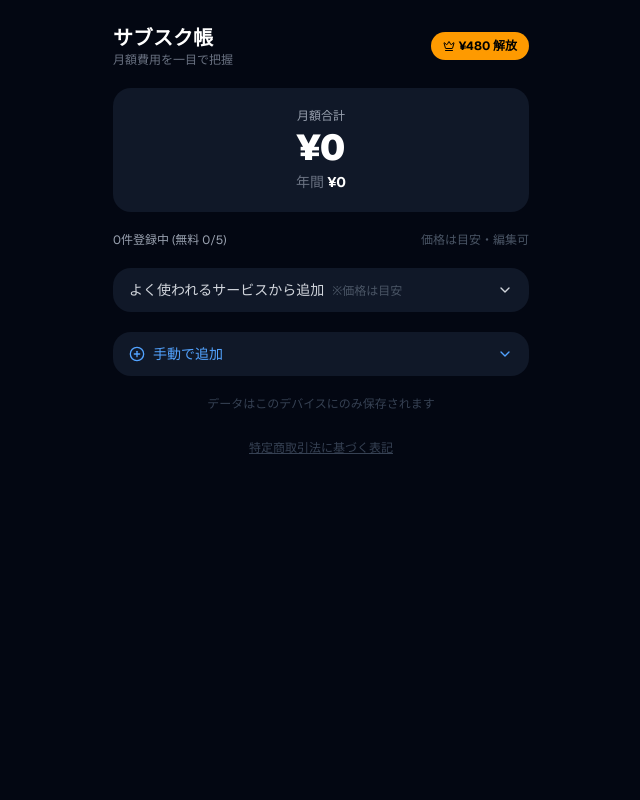
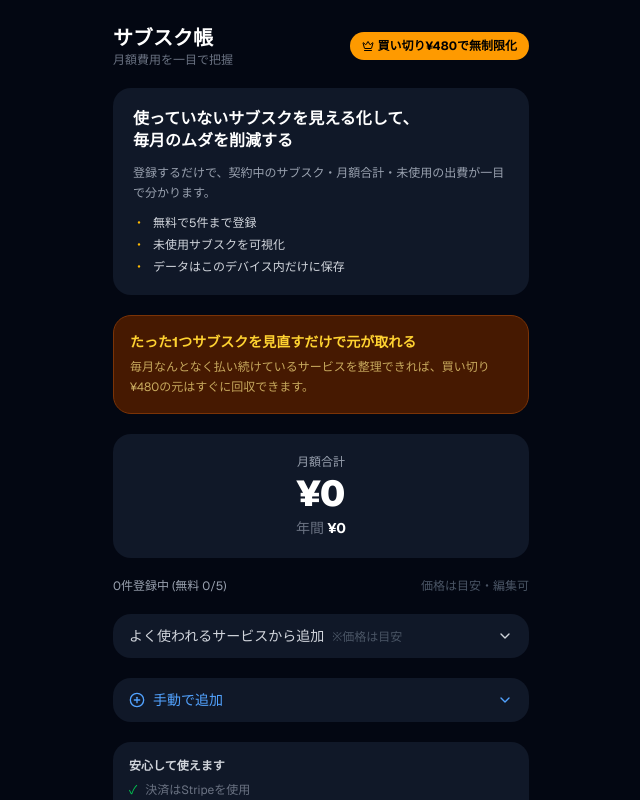
Before and after one commit to Seiya0928/subsuku-cho, a Next.js app: page / in a window 1280 px wide. Shown: the top 800 px of the page, without its empty margins (319-959 px from the left). Built offline with nearby package versions, Linux system fonts and the light colour scheme.

Commit message:
feat: LP構成に変更（ヒーロー・価値訴求・安心材料追加）

```diff
--- a/app/page.tsx
+++ b/app/page.tsx
@@ -128,7 +128,7 @@ export default function HomePage() {
               className="flex items-center gap-1 bg-amber-500 hover:bg-amber-400 text-black text-xs font-bold px-3 py-1.5 rounded-full transition-colors disabled:opacity-50"
             >
               <Crown size={12} />
-              {purchasing ? '処理中...' : '¥480 解放'}
+              {purchasing ? '処理中...' : '買い切り¥480で無制限化'}
             </button>
           ) : (
             <span className="flex items-center gap-1 text-amber-400 text-xs font-bold">
@@ -137,9 +137,38 @@ export default function HomePage() {
           )}
         </div>
 
+        {/* ヒーローセクション */}
+        {!premium && (
+          <div className="bg-gray-900 rounded-2xl p-5 space-y-3">
+            <h2 className="text-base font-bold leading-snug">
+              使っていないサブスクを見える化して、<br />毎月のムダを削減する
+            </h2>
+            <p className="text-gray-400 text-xs leading-relaxed">
+              登録するだけで、契約中のサブスク・月額合計・未使用の出費が一目で分かります。
+            </p>
+            <ul className="space-y-1.5">
+              {['無料で5件まで登録', '未使用サブスクを可視化', 'データはこのデバイス内だけに保存'].map(item => (
+                <li key={item} className="flex items-center gap-2 text-xs text-gray-300">
+                  <span className="text-amber-400">・</span>{item}
+                </li>
+              ))}
+            </ul>
+          </div>
+        )}
+
         {stripeError && (
           <div className="bg-red-950 border border-red-800 rounded-xl px-3 py-2">
             <p className="text-red-300 text-xs">エラー: {stripeError}</p>
+          </div>
+        )}
+
+        {/* 価値訴求カード */}
+        {!premium && (
+          <div className="bg-amber-950 border border-amber-900 rounded-2xl p-4 space-y-1.5">
+            <p className="text-amber-300 text-sm font-bold">たった1つサブスクを見直すだけで元が取れる</p>
+            <p className="text-amber-200/70 text-xs leading-relaxed">
+              毎月なんとなく払い続けているサービスを整理できれば、買い切り¥480の元はすぐに回収できます。
+            </p>
           </div>
         )}
 
@@ -309,7 +338,7 @@ export default function HomePage() {
               disabled={purchasing}
               className="mt-2 bg-amber-500 hover:bg-amber-400 text-black text-xs font-bold px-4 py-1.5 rounded-full transition-colors disabled:opacity-50"
             >
-              ¥480 で無制限に解放
+              買い切り¥480で登録数を無制限にする
             </button>
           </div>
         )}
@@ -406,6 +435,18 @@ export default function HomePage() {
           </div>
         )}
 
+        {/* 安心材料カード */}
+        <div className="bg-gray-900 rounded-2xl p-4 space-y-2">
+          <p className="text-xs font-bold text-gray-300">安心して使えます</p>
+          <ul className="space-y-1.5">
+            {['決済はStripeを使用', 'アカウント登録不要', 'データはこのデバイス内のみ保存'].map(item => (
+              <li key={item} className="flex items-center gap-2 text-xs text-gray-500">
+                <span className="text-green-500">✓</span>{item}
+              </li>
+            ))}
+          </ul>
+        </div>
+
         <p className="text-center text-gray-700 text-xs pb-2">
           データはこのデバイスにのみ保存されます
         </p>
```
